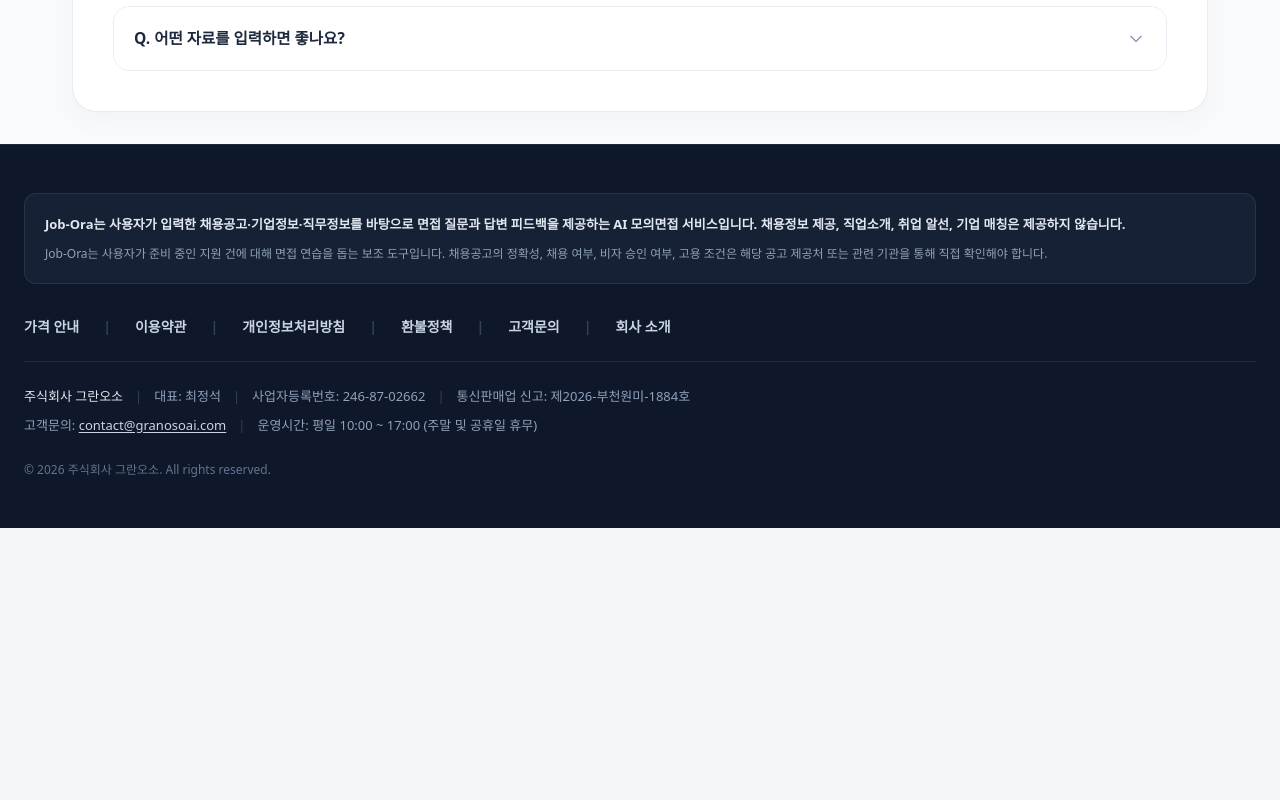
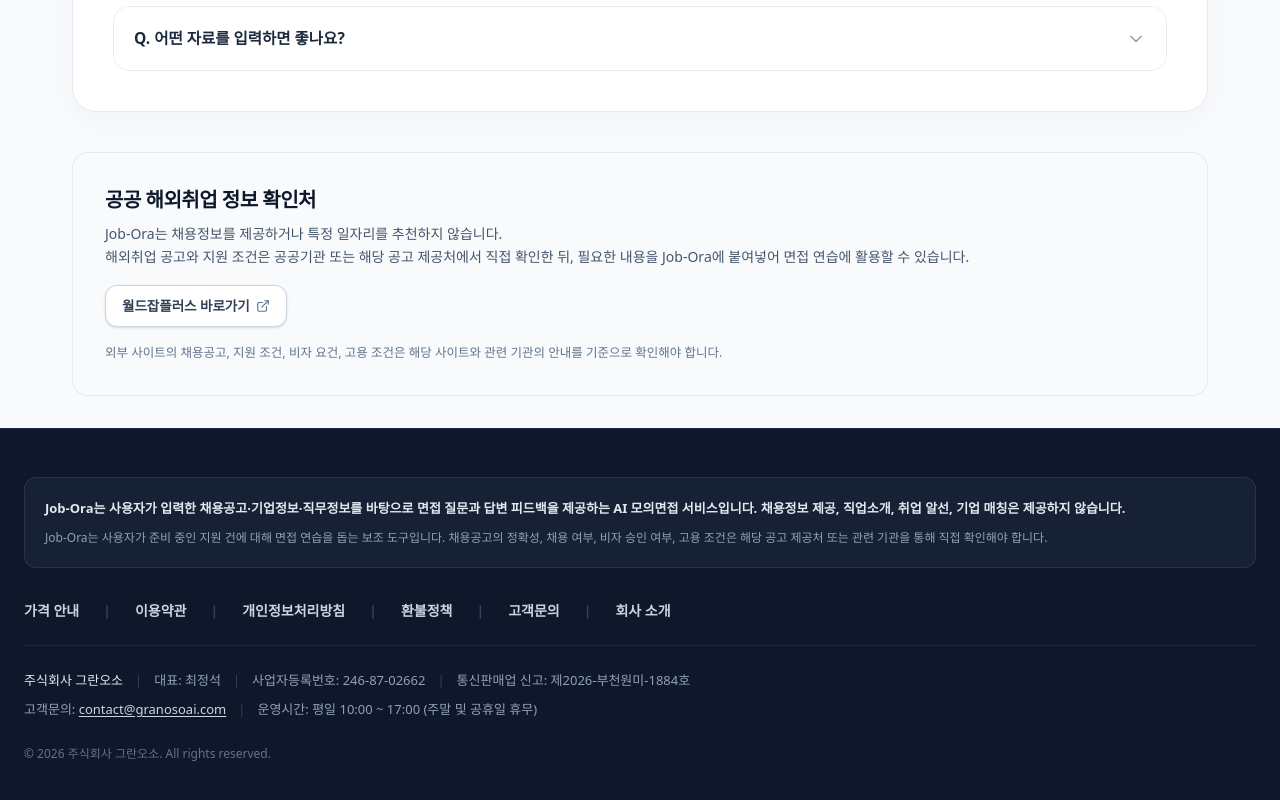
Before and after one commit to choi-jungsuk/Job-Ora, a Next.js app in the folder frontend/: page / in a window 1280 px wide. Shown: the part 2391-3191 px from the top of the page. Before the commit the page ends 2919 px from the top, so only its background shows below. Built offline with nearby package versions, Linux system fonts and the light colour scheme; a web font is replaced by a local one.

Commit message:
feat: add public overseas job portal reference

```diff
--- a/frontend/src/app/page.tsx
+++ b/frontend/src/app/page.tsx
@@ -5,7 +5,7 @@
 import {
   Sparkles, Bot, DatabaseZap, ClipboardCheck, ArrowRight,
   HelpCircle, CheckCircle2, AlertCircle, FileText, RefreshCw,
-  ChevronDown, ChevronUp, Check, Award
+  ChevronDown, ChevronUp, Check, Award, ExternalLink
 } from "lucide-react";
 import Header from "@/components/Header";
 import Footer from "@/components/Footer";
@@ -664,6 +664,38 @@
           </div>
         </section>
 
+        {/* ========================================================
+            9. 공공 해외취업 정보 확인처 섹션 (하단 보조 안내)
+            ======================================================== */}
+        <section className="bg-slate-50/80 rounded-2xl border border-slate-200/90 p-6 md:p-8 space-y-4">
+          <div>
+            <h2 className="text-[18px] md:text-[20px] font-bold text-slate-900 tracking-tight">
+              공공 해외취업 정보 확인처
+            </h2>
+            <p className="text-[13.5px] md:text-[14px] text-slate-600 leading-relaxed break-keep mt-2">
+              Job-Ora는 채용정보를 제공하거나 특정 일자리를 추천하지 않습니다.<br />
+              해외취업 공고와 지원 조건은 공공기관 또는 해당 공고 제공처에서 직접 확인한 뒤,
+              필요한 내용을 Job-Ora에 붙여넣어 면접 연습에 활용할 수 있습니다.
+            </p>
+          </div>
+
+          <div>
+            <a
+              href="https://www.worldjob.or.kr/"
+              target="_blank"
+              rel="noopener noreferrer"
+              className="inline-flex items-center gap-1.5 px-4 py-2.5 rounded-xl bg-white hover:bg-slate-100 border border-slate-300 text-slate-700 hover:text-slate-900 text-[13.5px] font-bold transition-colors shadow-sm"
+            >
+              <span>월드잡플러스 바로가기</span>
+              <ExternalLink size={14} className="text-slate-500" />
+            </a>
+          </div>
+
+          <p className="text-[12.5px] text-slate-500 leading-relaxed">
+            외부 사이트의 채용공고, 지원 조건, 비자 요건, 고용 조건은 해당 사이트와 관련 기관의 안내를 기준으로 확인해야 합니다.
+          </p>
+        </section>
+
       </main>
 
       {/* 글로벌 Footer */}
```
